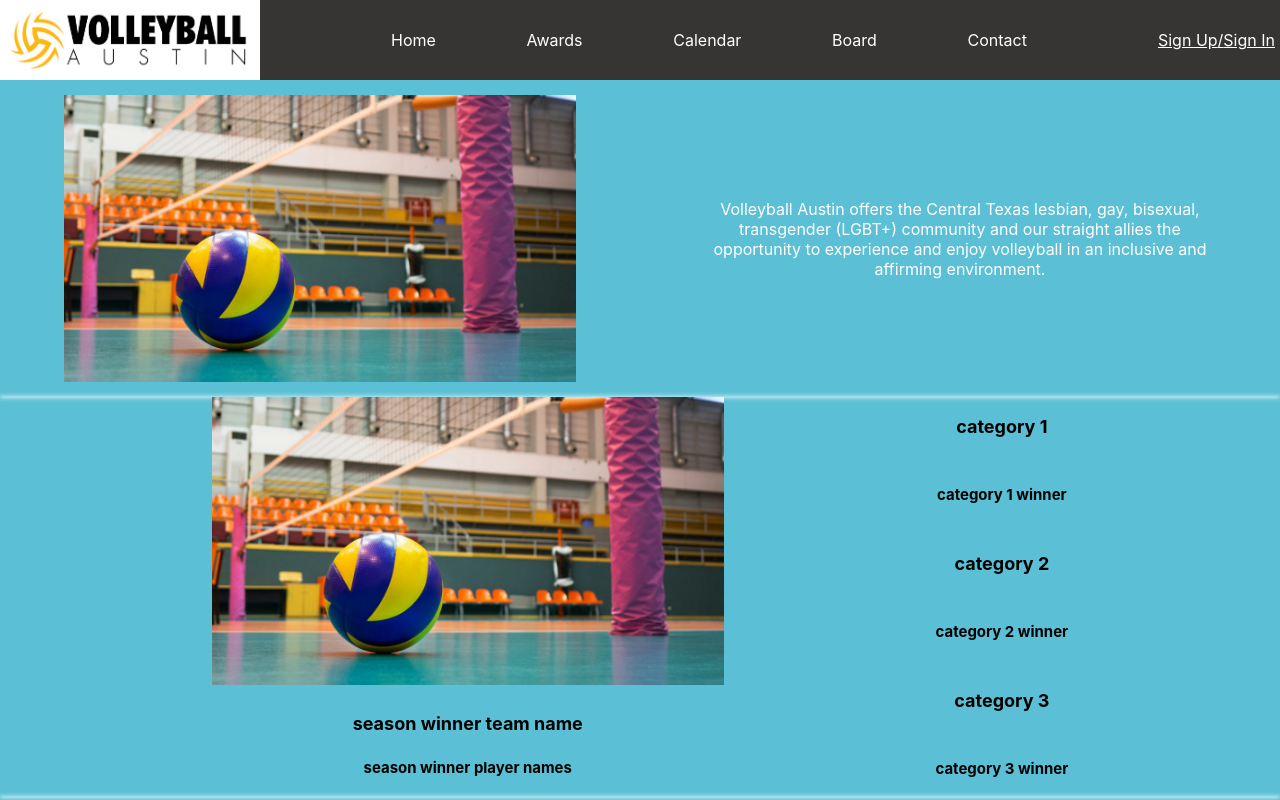
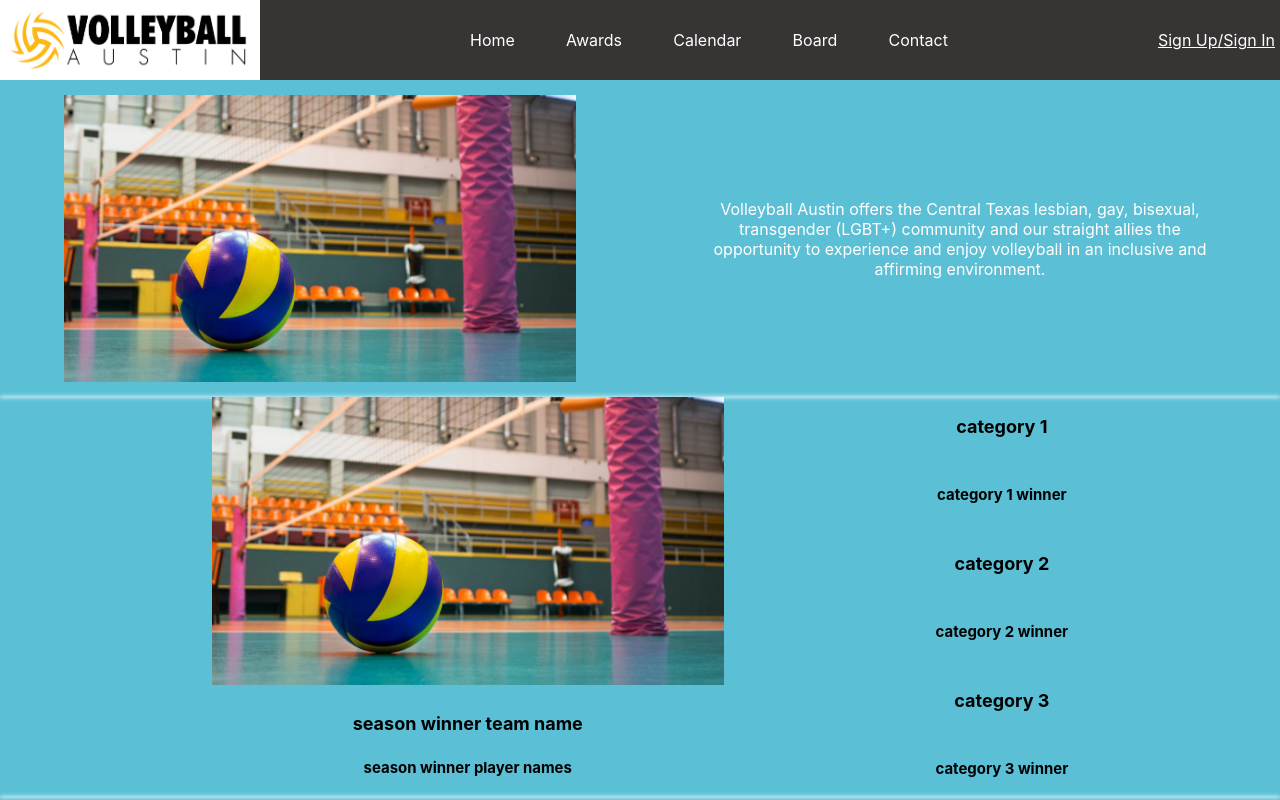
Before and after one commit to cscheppele/VBA-HomeSite, a React (Create React App) app in the folder vba-homesite/: page / in a window 1280 px wide. Shown: the top 800 px of the page. Built offline with nearby package versions, Linux system fonts and the light colour scheme.

Commit message:
got rid of x scroll by changing components from 100vw to 100% and header is not sticking properly.

```diff
--- a/vba-homesite/src/App.css
+++ b/vba-homesite/src/App.css
@@ -1,9 +1,12 @@
+html, body {
+  margin:0;
+  padding:0;
+}
+
 .App {
   display: flex;
   flex-direction: column;
   text-align: center;
   background-color: #5bc0d5;
-  /* height: 100vh; */
-  overflow-y: scroll;
-  overflow-x: hidden;
+  box-sizing: border-box;
 }
--- a/vba-homesite/src/styles/Board.module.css
+++ b/vba-homesite/src/styles/Board.module.css
@@ -2,9 +2,10 @@
     display: flex;
     flex-direction: column;
     align-items: center;
-    width: 100vw;
+    width: 100%;
     align-items: center;
     box-shadow: 0px 0px 5px 0px #ffffff;
+    overflow-x: hidden;
 }
 
 .boardMemberBlock {
--- a/vba-homesite/src/styles/Calendar.module.css
+++ b/vba-homesite/src/styles/Calendar.module.css
@@ -3,6 +3,6 @@
     justify-content: center;
     align-items: center;
     height: 40vh;
-    width: 100vw;
+    width: 100%;
     box-shadow: 0px 0px 5px 0px #ffffff;
 }
--- a/vba-homesite/src/styles/Contact.module.css
+++ b/vba-homesite/src/styles/Contact.module.css
@@ -1,5 +1,6 @@
 .main {
     display: flex;
-    width: 100vw;
+    width: 100%;
     justify-content: space-between;
+    overflow-x: hidden;
 }
--- a/vba-homesite/src/styles/Division.module.css
+++ b/vba-homesite/src/styles/Division.module.css
@@ -1,7 +1,7 @@
 .main {
     display: flex;
     justify-content: space-evenly;
-    width: 100vw;
+    width: 100%;
     height: 100%;
 }
 
@@ -10,7 +10,6 @@
     flex-direction: column;
     justify-content: center;
     align-items: center;
-    margin: 30px 0px;
 }
 
 .teamPhoto {
--- a/vba-homesite/src/styles/Header.module.css
+++ b/vba-homesite/src/styles/Header.module.css
@@ -3,7 +3,8 @@
     justify-content: space-between;
     align-items: center;
     position:sticky;
-    width: 100vw;
+    top: 0;
+    width: 100%;
     min-height: 80px;
     background-color: #373434;
     color: #ffffff;
@@ -12,14 +13,14 @@
 .LinkBox{
     display: flex;
     justify-content: space-between;
-    width: 50vw;
+    width: fit-content;
 }
 
 .Link {
     width: fit-content;
-    padding: 2px;
     color: white;
     text-decoration: none;
+    padding: 0px 2vw;
 }
 
 .Link:hover {
--- a/vba-homesite/src/styles/Hero.module.css
+++ b/vba-homesite/src/styles/Hero.module.css
@@ -3,7 +3,7 @@
     flex-direction: row;
     justify-content: space-around;
     align-items: center;
-    width: 100vw;
+    width: 100%;
     box-shadow: 0px 0px 5px 0px #ffffff;
     padding: 15px 0px;
 }
--- a/vba-homesite/src/styles/Winners.module.css
+++ b/vba-homesite/src/styles/Winners.module.css
@@ -5,5 +5,5 @@
     font-size: large;
     box-shadow: 0px 0px 5px 0px #ffffff;
     height:50vh;
-    width: 100vw;
+    width: 100%;
 }
```
